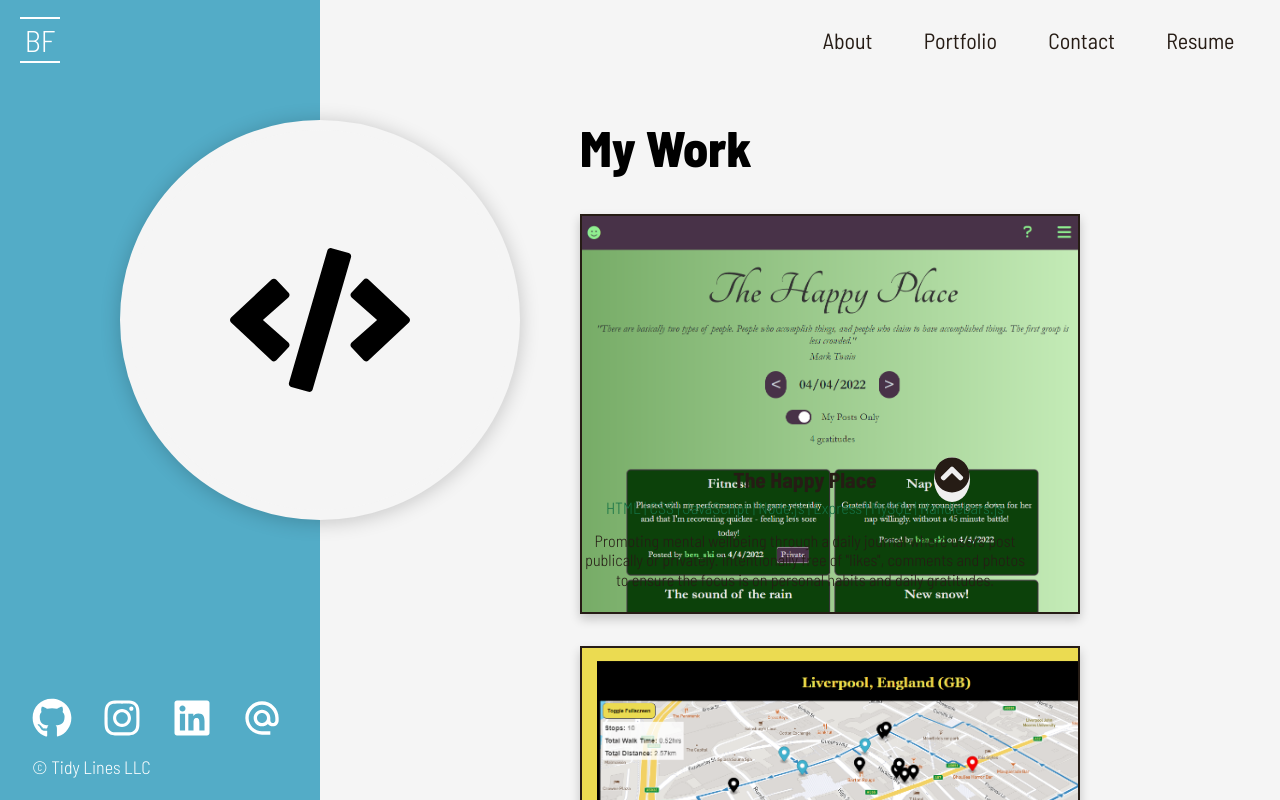
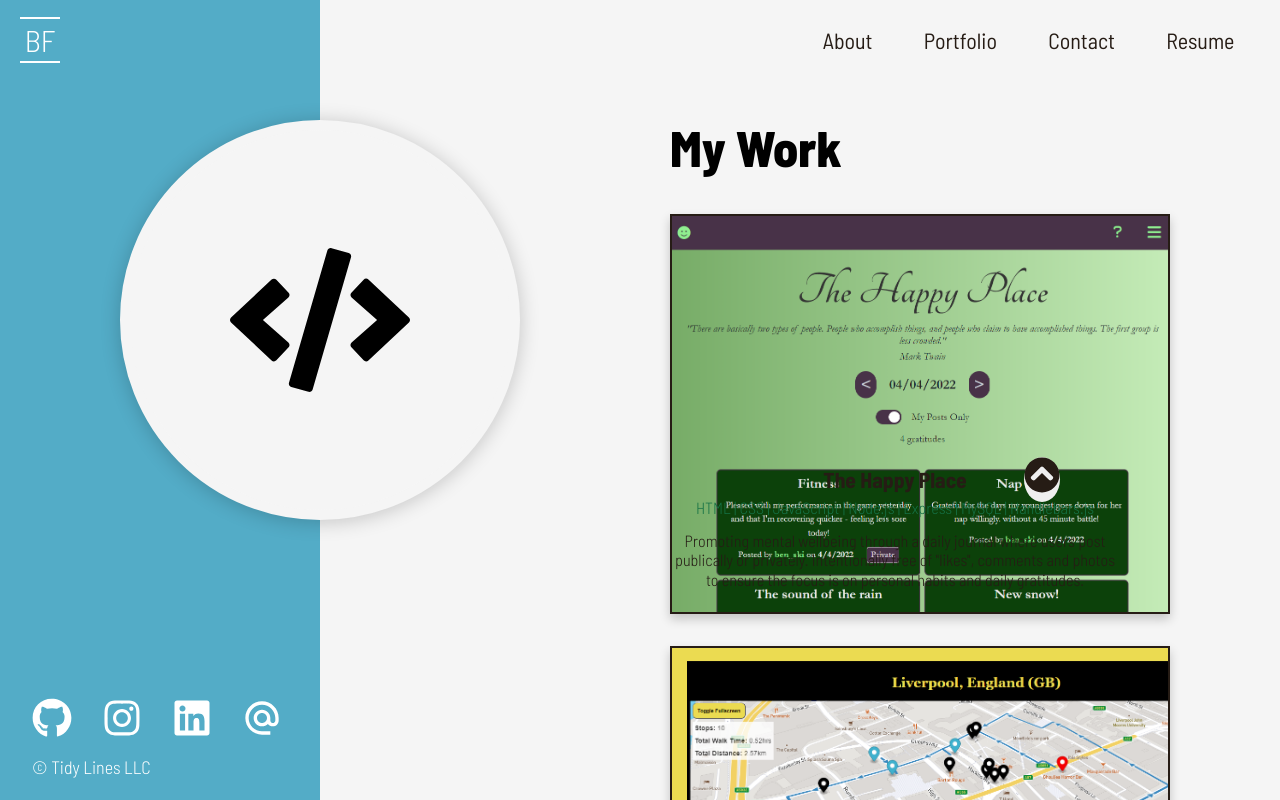
Before and after one commit to benfok/portfolio-react, a React (Create React App) app: page /portfolio in a window 1280 px wide. Shown: the top 800 px of the page. Built offline with nearby package versions, Linux system fonts and the light colour scheme.

Commit message:
portfolio page responsiveness

```diff
--- a/src/styles/portfolio.css
+++ b/src/styles/portfolio.css
@@ -156,17 +156,22 @@ h3 {
 @media screen and (min-width: 768px) {
     .work-section {
         padding: 0 4rem;
+        align-items: center;
     }
 
     figcaption {
         padding: 4rem 2rem;
+    }
+
+    .work-card {
+        max-width: 700px;
     }
 }
 
 @media screen and (min-width: 1200px) {
 
     .work-section {
-        padding-left: 260px;
+        padding-left: 350px;
         padding-right: 10px;
         flex-flow: row wrap;
         justify-content: flex-start;
@@ -175,7 +180,7 @@ h3 {
     }
 
     .portfolio-h1 {
-        padding-left: 260px;
+        padding-left: 350px;
         text-align: left;
         margin-top: 2rem;
     }
@@ -200,3 +205,14 @@ h3 {
         padding-top: 30px;
     }
 }
+
+@media screen and (min-width: 1700px) {
+
+    .work-section {
+        padding-left: 260px;
+    }
+
+    .portfolio-h1 {
+        padding-left: 260px;
+    }
+}
```
